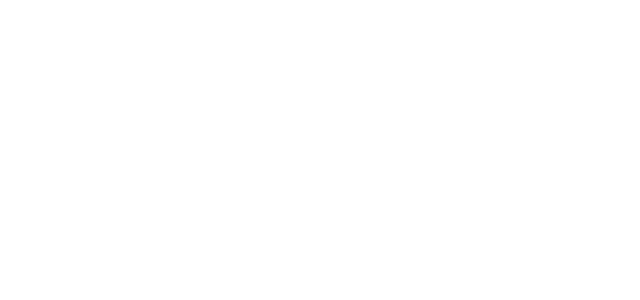
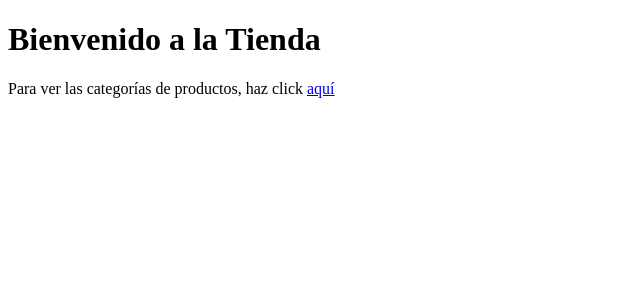
Before and after one commit to Tsammet/restaurantSCfr, a React (Create React App) app: page /Inicio in a window 1280 px wide. Before the commit this address had no page. Shown: the top 300 px of the page, without its empty margins (0-640 px from the left). Built offline with nearby package versions, Linux system fonts and the light colour scheme.

Commit message:
agregando comentarios a lo ya hecho

```diff
--- a/src/App.js
+++ b/src/App.js
@@ -1,20 +1,25 @@
 import React from 'react';
-import { BrowserRouter as Router, Route, Routes } from 'react-router-dom';
+import { BrowserRouter as Router, Route, Routes } from 'react-router-dom'; //BrowserRouter o Router es el componente que nos ayuda a manejar rutas en nuestra app
+                                                                           //Route es el camino que el usuario va a utilizar
+                                                                           //Routes organiza las rutas dentro de una estructura
 import Inicio from './start';
 import ShowCategories from './Category/showCategories';
 
-function App() {
-  return (
+function App() { //Creamos esta función que es el componente principal de nuestra aplicación, todo el contenido que le mostraremos al usuario está definido aquí
+  return (  //Aquí empieza el contenido que vamos a mostrar
+    //Router s el contenedor principal que permite el funcionamiento de las rutas
     <Router>
         <div>
-            {}
             <Routes>
-                <Route path="/" element={<Inicio />}/>
-                <Route path="/allCategories" element={<ShowCategories />} /> {}
+                <Route path="/Inicio" element={<Inicio />}/>
+                <Route path="/allCategories" element={<ShowCategories />} />
             </Routes>
         </div>
     </Router>
   );
 }
 
-export default App;
+// LA DIFERENCIA ENTRE ROUTE Y LINK Route: Define qué ver en una dirección específica. Link: Es el enlace o botón que lleva a esa dirección sin recargar la página
+
+
+export default App; //  exportamos el componente App para que pueda ser usado en otros archivos de la aplicación.
--- a/src/Category/showCategories.js
+++ b/src/Category/showCategories.js
@@ -25,7 +25,7 @@ function App() {
   return (
     <div>
 
-    <Link to="/">Inicio</Link>
+    <Link to="/Inicio">Inicio</Link>
     <h1>¡Bienvenido a la Tienda!</h1>
     {error && <p>Error: {error}</p>} {}
     <h2>Categorías:</h2>
--- a/src/start.js
+++ b/src/start.js
@@ -1,16 +1,18 @@
 import React from 'react';
-import { Link } from 'react-router-dom';
+import { Link } from 'react-router-dom'; // Link permite la navegación entre las páginas de tu aplicación de React sin refrescarla completamente, lo que hace que la aplicación sea más rápida.
 
 function Inicio() {
   return (
     <div>
       <h1>Bienvenido a la Tienda</h1>
       <p>
-        Para ver las categorías de productos, haz click{' '}
+        Para ver las categorías de productos, haz click{' '} {/* el {' '} lo uso para insertar un espacio en blanco ya que de lo contrario se vería haz CLICKAQUI todo pegado */}
         <Link to="/allCategories">aquí</Link>
       </p>
     </div>
   );
 }
 
+
+
 export default Inicio;
```
Also changed, not shown: src/index.js (+9 -4 lines).
